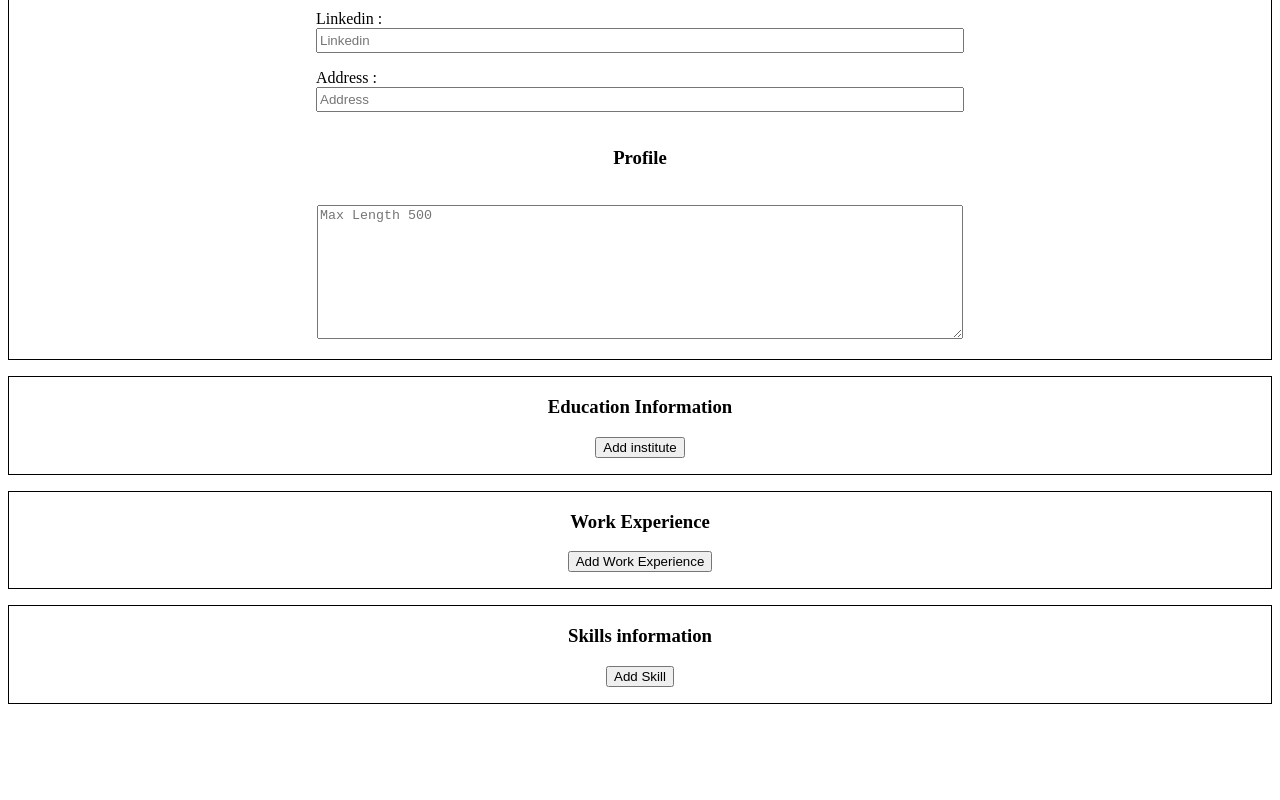
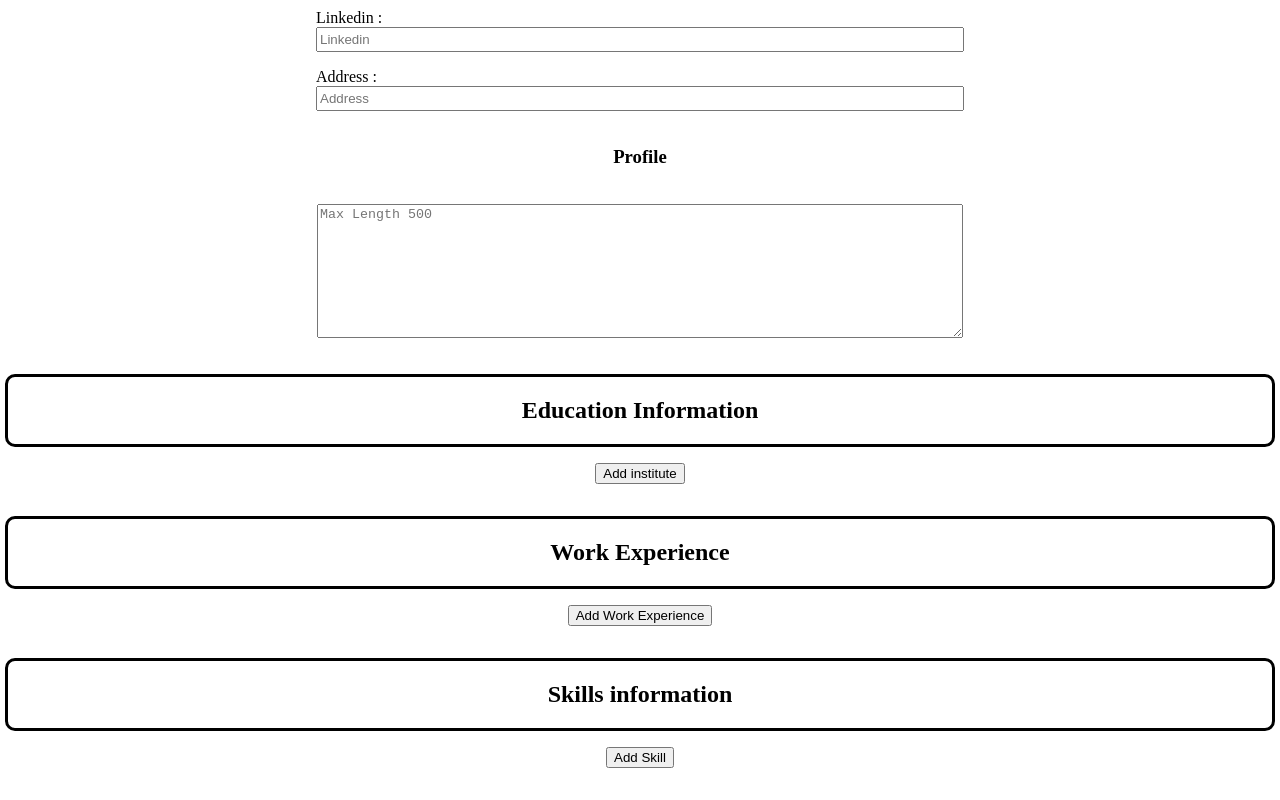
Before and after one commit to JC33340/CVbuilder, a React (Vite) app in the folder CVbuilder/: page / in a window 1280 px wide. Shown: the part 467-1267 px from the top of the page. Before the commit the page ends 1187 px from the top, so only its background shows below. Built offline with nearby package versions, Linux system fonts and the light colour scheme; what @react-pdf/renderer would draw is missing.

Commit message:
removed test button in preview and the test object, fixed some css

```diff
--- a/CVbuilder/src/App.css
+++ b/CVbuilder/src/App.css
@@ -34,6 +34,18 @@ header{
   border: 1px solid black;
   margin-bottom: 1rem;
   padding-bottom: 1rem;
+}
+
+.main{
+  border:none;
+}
+
+.section-title{
+  border: 3px solid black;
+  border-radius: 10px;
+  text-align: center;
+  width: 100%;
+  margin-bottom: 1rem;
 }
 
 .form-section-wrapper{
--- a/CVbuilder/src/components/EducationInfo.jsx
+++ b/CVbuilder/src/components/EducationInfo.jsx
@@ -50,8 +50,8 @@ export default function EducationInfo(){
     }
 
     return(
-        <div className = "form-category-wrapper">
-            <h3>Education Information</h3>
+        <div className = "form-category-wrapper main">
+            <div className='section-title'><h2>Education Information</h2></div>
             {display}
             <button onClick={addInstitute}>Add institute</button>
         </div>
--- a/CVbuilder/src/components/GeneralInfoForm.jsx
+++ b/CVbuilder/src/components/GeneralInfoForm.jsx
@@ -7,7 +7,7 @@ export default function GeneralInfoForm(){
     const{handleChange} = React.useContext(FunctionContext)
     const {FormData} = React.useContext(DataContext)
     return(
-        <div className="form-category-wrapper">
+        <div className="form-category-wrapper main">
             <h3>Name Information</h3>
                     <InputField
                         name ="firstName"
--- a/CVbuilder/src/components/SkillsForm.jsx
+++ b/CVbuilder/src/components/SkillsForm.jsx
@@ -49,8 +49,8 @@ export default function SkillsForm(){
     }
 
     return(
-        <div className="form-category-wrapper">
-            <h3>Skills information</h3>
+        <div className="form-category-wrapper main">
+            <div className="section-title"><h2>Skills information</h2></div>
             {display}
             <button onClick={addSkill}>Add Skill</button>
         </div>
--- a/CVbuilder/src/components/WorkExperienceForm.jsx
+++ b/CVbuilder/src/components/WorkExperienceForm.jsx
@@ -48,8 +48,8 @@ export default function WorkExperienceForm(){
     }
 
     return(
-        <div className ="form-category-wrapper">
-            <h3>Work Experience</h3>
+        <div className ="form-category-wrapper main">
+            <div className='section-title'><h2>Work Experience</h2></div>
             {display}
             <button onClick = {addWorkExperience}>Add Work Experience</button>
         </div>
--- a/CVbuilder/src/pages/Preview.jsx
+++ b/CVbuilder/src/pages/Preview.jsx
@@ -9,7 +9,6 @@ export default function Preview(){
 
     return(
         <div className='form-category-wrapper pdf-viewer-wrapper'>
-            <button onClick={()=>{console.log(FormData)}}>Click me!</button>
             <br />
             <PDFDownloadLink className='PDF-download-button' document={<PDF FormData={FormData} />}>Download</PDFDownloadLink>
             <PDFViewer style={{width:"80%",height:"40rem"}}>
```
